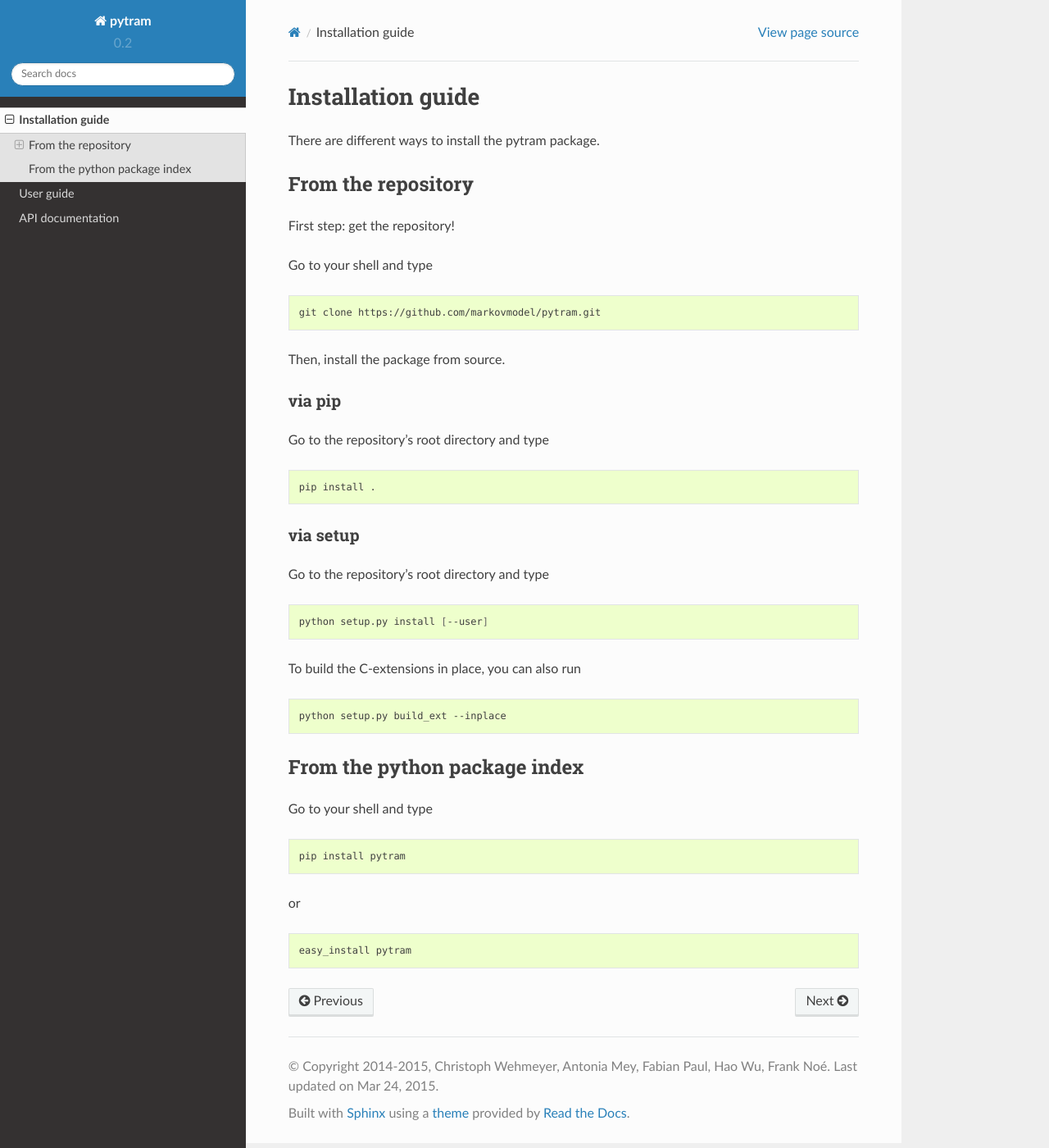
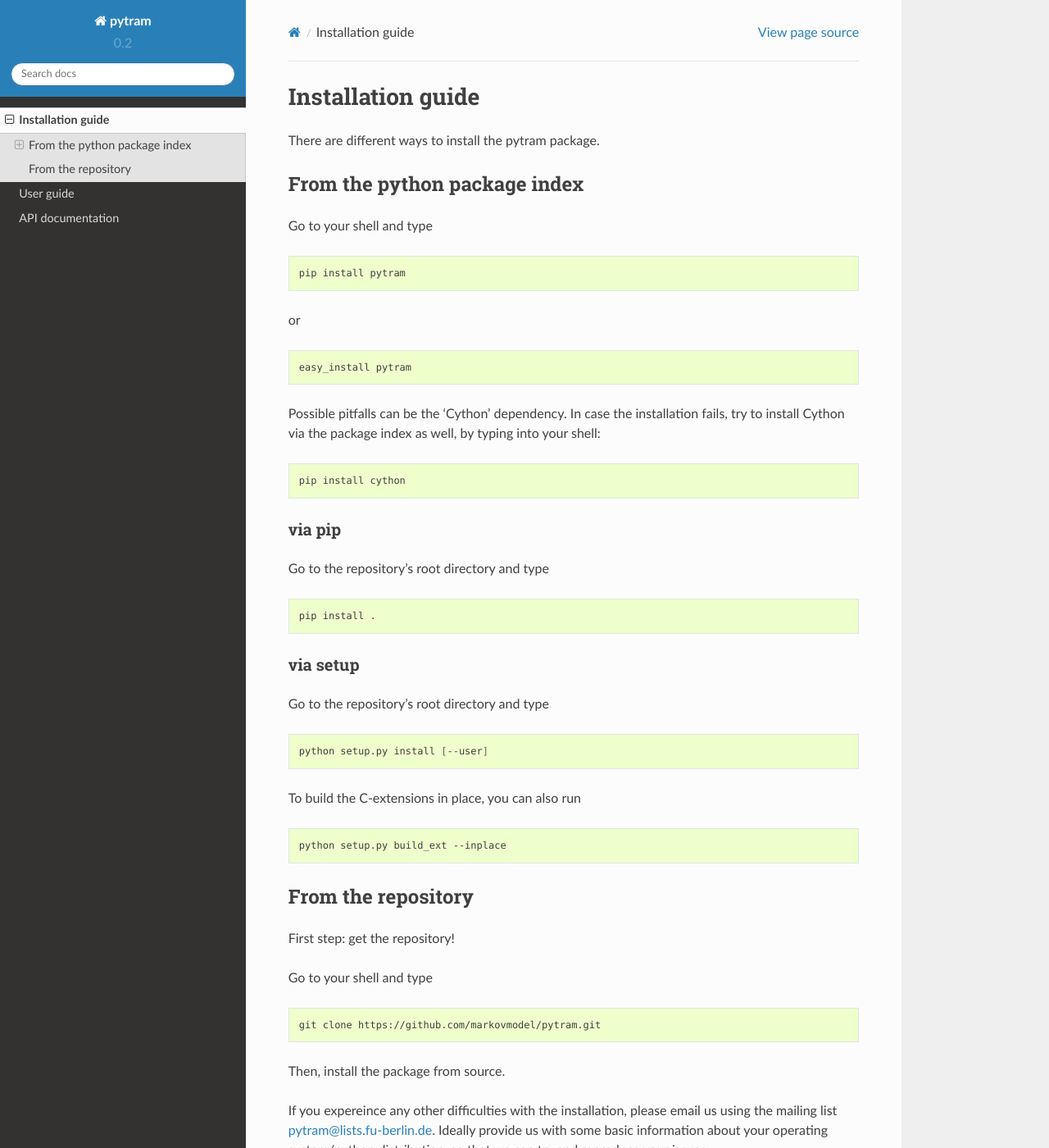
Before and after one commit to markovmodel/pytram, a Sphinx documentation site: the page built from doc/install.rst, in a window 1280 px wide and 1400 px high. Shown: the whole window at 82% size. Built offline with Sphinx 7.4.7 and the Read the Docs theme 2.0.0, drawn with Linux system fonts in a browser that asks for light colours; formulas are drawn with MathJax 3; some of the changed text lies outside the part shown.

Commit message:
more non-expert friendly installation instructions

```diff
--- a/doc/install.rst
+++ b/doc/install.rst
@@ -10,20 +10,27 @@ Installation guide
 
 There are different ways to install the pytram package.
 
-
-
-From the repository
-===================
-
-First step: get the repository!
+From the python package index
+=============================
 
 Go to your shell and type
 
 .. code-block:: bash
 
-   git clone https://github.com/markovmodel/pytram.git
+   pip install pytram
 
-Then, install the package from source.
+or
+
+.. code-block:: bash
+
+   easy_install pytram
+
+Possible pitfalls can be the 'Cython' dependency. In case the installation fails,
+try to install Cython via the package index as well, by typing into your shell:
+
+.. code-block:: bash
+
+   pip install cython
 
 
 via pip
@@ -51,19 +58,18 @@ To build the C-extensions in place, you can also run
 
    python setup.py build_ext --inplace
 
+From the repository
+===================
 
-
-From the python package index
-=============================
+First step: get the repository!
 
 Go to your shell and type
 
 .. code-block:: bash
 
-   pip install pytram
+   git clone https://github.com/markovmodel/pytram.git
 
-or
+Then, install the package from source.
 
-.. code-block:: bash
-
-   easy_install pytram
+If you expereince any other difficulties with the installation, please email us using the mailing list pytram@lists.fu-berlin.de.
+Ideally provide us with some basic information about your operating system/python distribution, so that we can try and reproduce your issues.
```
